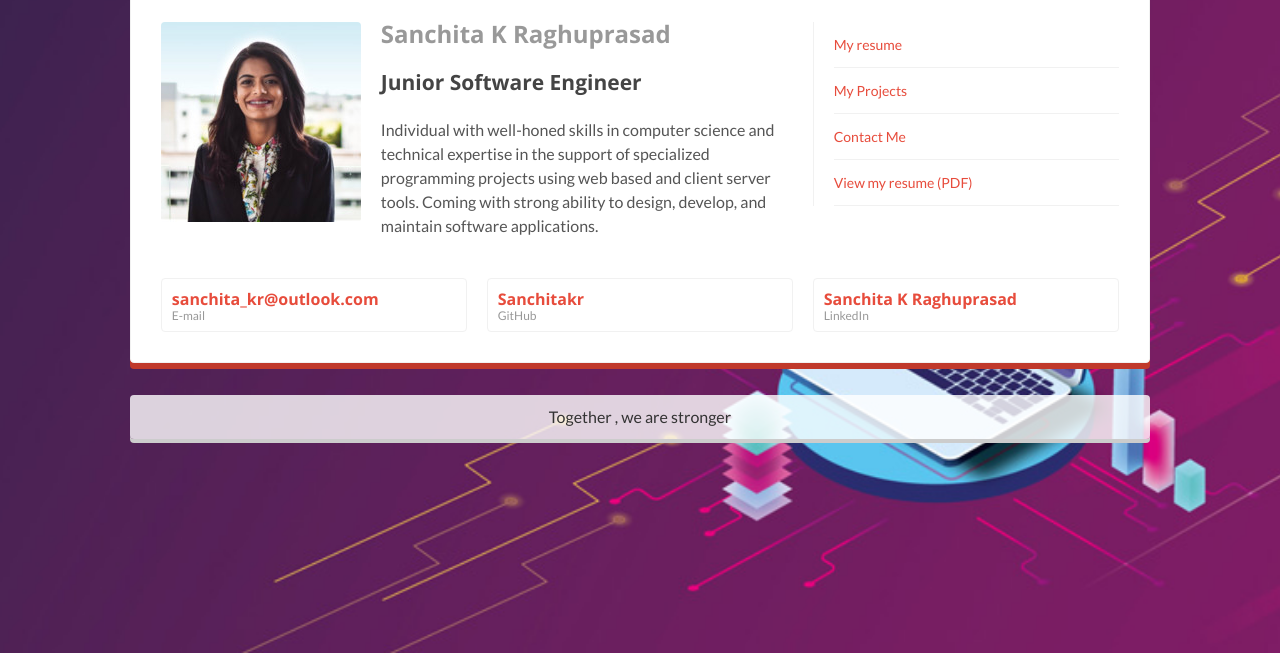
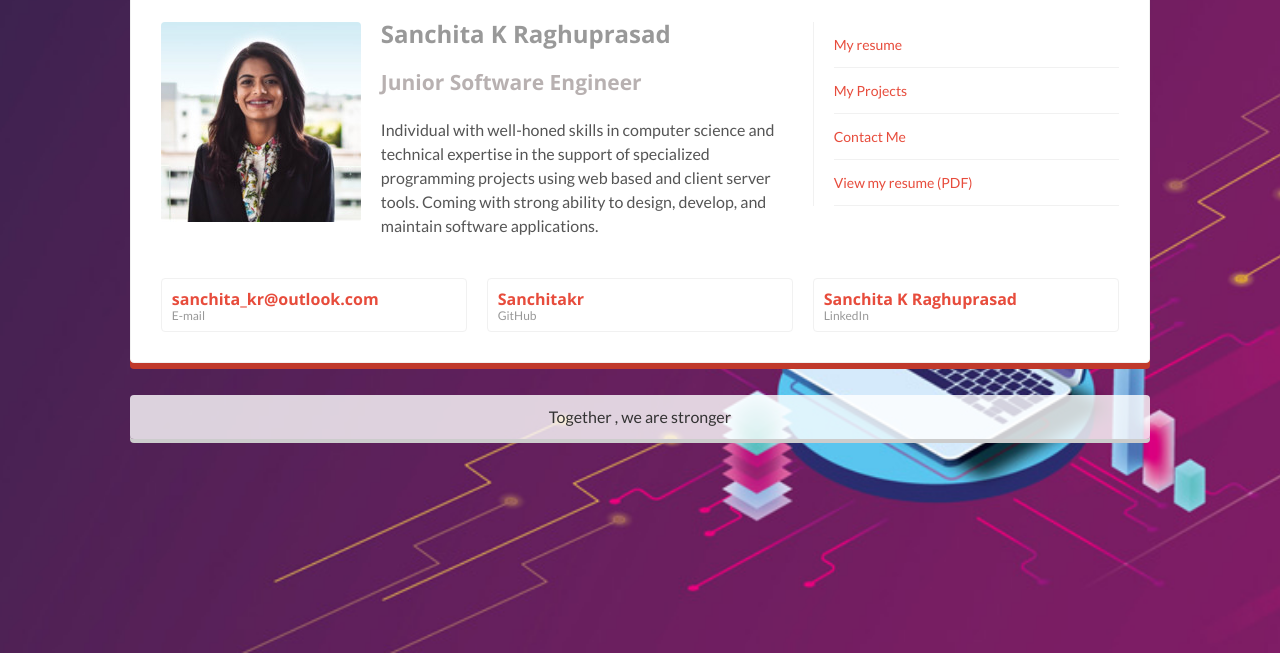
Before and after one commit to Sanchitakr/Sanchitakr.github.io, a plain HTML site: page index.html in a window 1280 px wide. Shown: the part 147-800 px from the top of the page. Drawn offline with nearby package versions, Linux system fonts and the light colour scheme.

Commit message:
update main.css

```diff
--- a/css/main.css
+++ b/css/main.css
@@ -21,7 +21,7 @@ p, blockquote, q, pre, address, hr, code, samp, dl, ol, ul, form, table, fieldse
 
 /* TYPOGRAPHY */
 /* Composed to a scale of 12px, 14px, 16px, 18px, 21px, 24px, 36px, 48px, 60px and 72px */
-h1, h2, h3, h4, h5, h6 {font-family:'Open Sans', sans-serif;color:#444;}
+h1, h2, h3, h4, h5, h6 {font-family:'Open Sans', sans-serif;color:rgb(184, 177, 177);}
 h1 {margin: 0; font-size: 3.75em; line-height: 1.2em; margin-bottom: 0.4em} /* 60px / 72px */
 h2 {margin: 0; font-size: 3em; line-height: 1em; margin-bottom: 0.5em} /* 48px / 48px */
 h3 {margin: 0; font-size: 2.25em; line-height: 1.3333333333333333333333333333333em; margin-bottom: 0.6667em} /* 36px / 48px */
```
